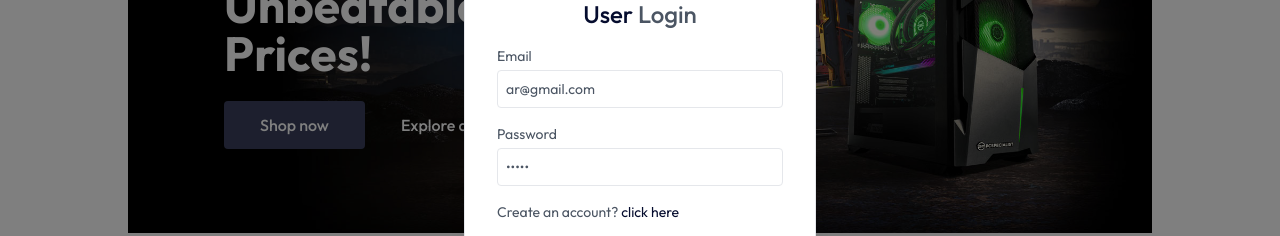
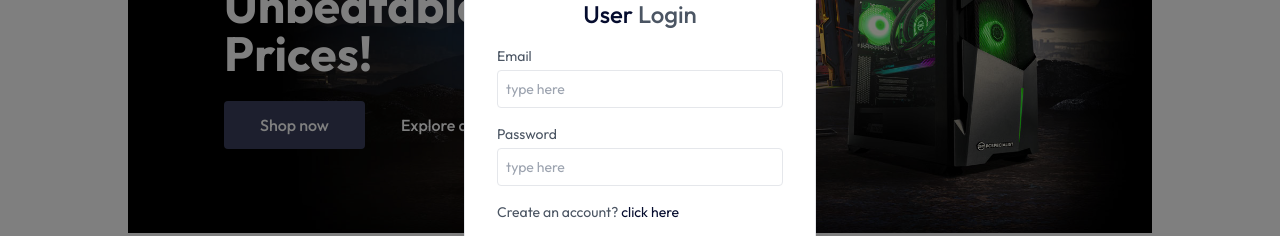
Before and after one commit to AbdurRahmanSikder/TechLand, a React (Vite) app in the folder client/: page / in a window 1280 px wide. Both pictures are taken after a click on the button "Login". Shown: the part 264-500 px from the top of the page. Built offline with nearby package versions, Linux system fonts and the light colour scheme; no server answers.

Commit message:
Update Login.jsx

```diff
--- a/client/src/components/Login.jsx
+++ b/client/src/components/Login.jsx
@@ -5,8 +5,8 @@ import toast from 'react-hot-toast';
 const Login = () => {
     const [state, setState] = React.useState("login");
     const [name, setName] = React.useState("");
-    const [email, setEmail] = React.useState("ar@gmail.com");
-    const [password, setPassword] = React.useState("ar123");
+    const [email, setEmail] = React.useState("");
+    const [password, setPassword] = React.useState("");
     const {setShowUserLogin , setUser , navigate, axios} = useAppContext();
 
     const onSubmitHandler = async (e) => {
```
